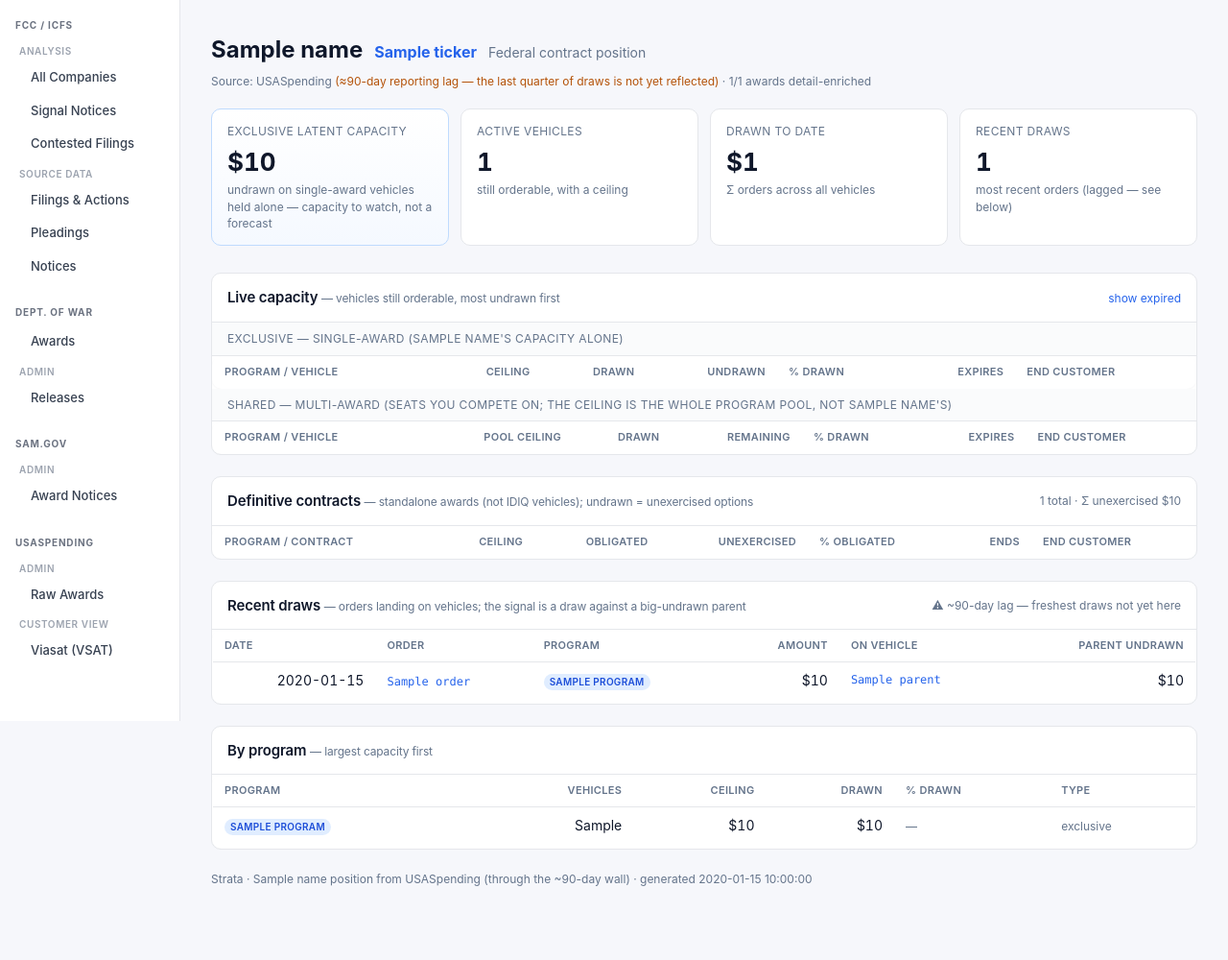
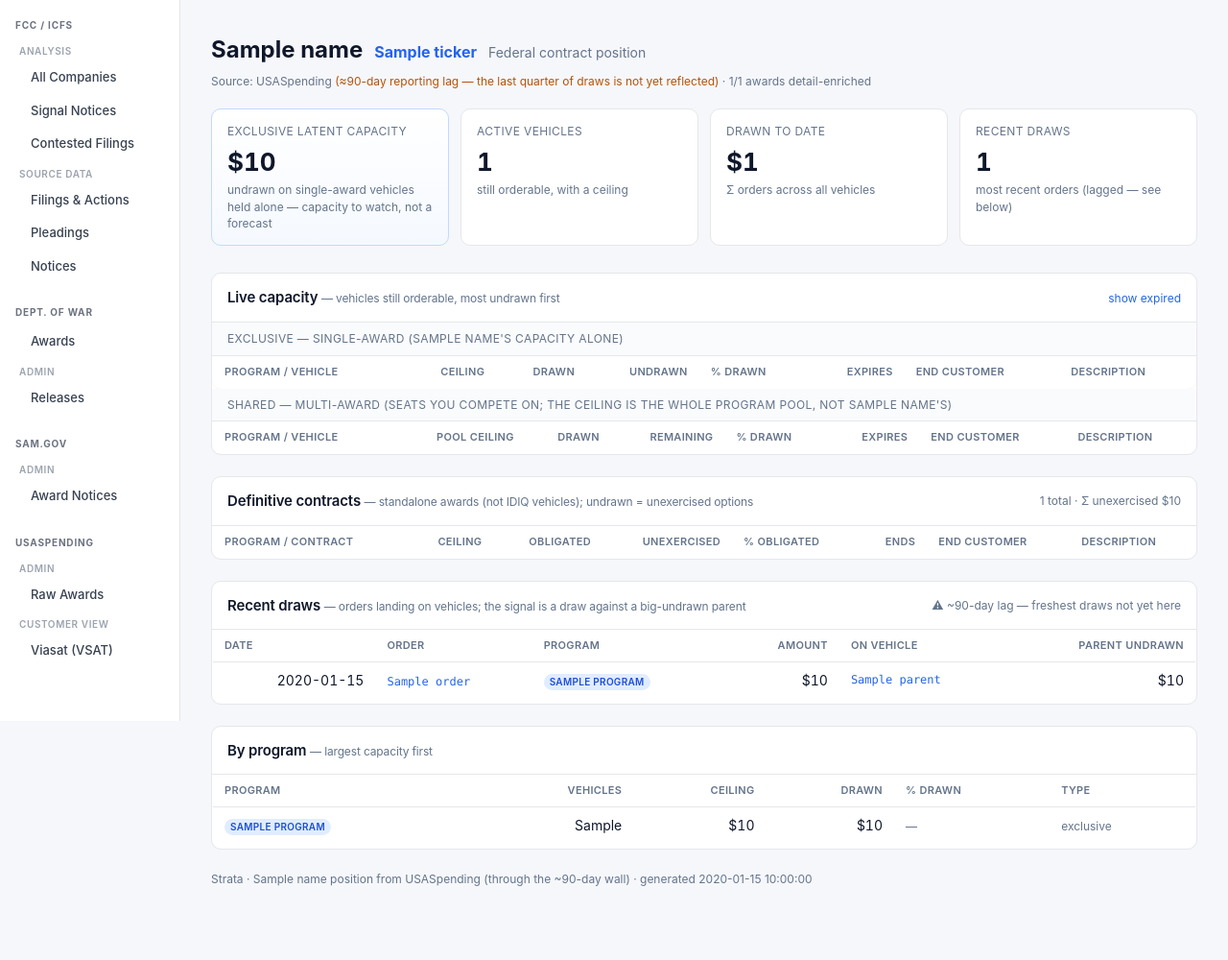
Before and after one commit to brandonorourke/strata, a FastAPI app: template apps/api/templates/company.html in a window 1280 px wide. Shown: the part 49-1049 px from the top of the page at 96% size. Run offline with FastAPI, Linux system fonts and the light colour scheme; the template is opened without the code that fills it: most values are stand-ins (such as "Sample title", 1, 10 or a date in 2020); lists and menus that the app fills with data are empty; parts of the project's set-up code (start-up, migrations or seed data) failed here and were passed over.

Commit message:
Update company.html

```diff
--- a/apps/api/templates/company.html
+++ b/apps/api/templates/company.html
@@ -3,7 +3,7 @@
 <style>
   .co { --card:#fff; --border:#e5e7eb; --ink:#0f172a; --muted:#64748b;
         --accent:#2563eb; --track:#eef2f7; --fill:#3b82f6; --warn:#b45309;
-        max-width:1120px; color:var(--ink);
+        color:var(--ink);
         font:14px/1.45 -apple-system,BlinkMacSystemFont,"Segoe UI",Roboto,sans-serif; }
   .co .num { font-variant-numeric:tabular-nums; text-align:right; white-space:nowrap; }
   .co .muted { color:var(--muted); }
@@ -51,7 +51,7 @@
     border-radius:4px; overflow:hidden; vertical-align:middle; margin-right:6px; }
   .co .bar .fill { display:block; height:100%; background:var(--fill); border-radius:4px; }
   .co .toggle { font-size:12px; }
-  .co .desc { max-width:340px; color:var(--muted); font-size:12px; }
+  .co .desc { max-width:200px; color:var(--muted); font-size:12px; white-space:nowrap; overflow:hidden; text-overflow:ellipsis; }
 </style>
 
 <div class="co">
@@ -102,7 +102,7 @@
     <table>
       <thead><tr>
         <th>Program / Vehicle</th><th class="num">Ceiling</th><th class="num">Drawn</th>
-        <th class="num">Undrawn</th><th>% drawn</th><th class="num">Expires</th><th>End customer</th>
+        <th class="num">Undrawn</th><th>% drawn</th><th class="num">Expires</th><th>End customer</th><th>Description</th>
       </tr></thead>
       <tbody>
       {% for x in exclusive_veh if x.active or show_expired %}
@@ -111,7 +111,6 @@
             <a class="mono" href="https://www.usaspending.gov/award/{{ x.gid }}" target="_blank" rel="noopener" title="View on USASpending">{{ x.award_id }}</a>
             {% if x.program %}<span class="pill prog">{{ x.program }}</span>{% endif %}
             {% if not x.active %}<span class="pill expired">expired</span>{% endif %}
-            <div class="desc">{{ (x.desc or "")[:90] }}</div>
           </td>
           <td class="num">{{ x.ceiling | fmt_usd }}</td>
           <td class="num">{{ x.drawn | fmt_usd }}</td>
@@ -123,6 +122,7 @@
           </td>
           <td class="num">{{ x.expiry.strftime("%Y-%m-%d") if x.expiry else "—" }}</td>
           <td class="small">{{ x.funding or x.agency or "—" }}</td>
+          <td><div class="desc" title="{{ (x.desc or '')[:200] }}">{{ (x.desc or "")[:90] }}</div></td>
         </tr>
       {% endfor %}
       </tbody>
@@ -133,7 +133,7 @@
     <table>
       <thead><tr>
         <th>Program / Vehicle</th><th class="num">Pool ceiling</th><th class="num">Drawn</th>
-        <th class="num">Remaining</th><th>% drawn</th><th class="num">Expires</th><th>End customer</th>
+        <th class="num">Remaining</th><th>% drawn</th><th class="num">Expires</th><th>End customer</th><th>Description</th>
       </tr></thead>
       <tbody>
       {% for x in shared_veh if x.active or show_expired %}
@@ -142,7 +142,6 @@
             <a class="mono" href="https://www.usaspending.gov/award/{{ x.gid }}" target="_blank" rel="noopener" title="View on USASpending">{{ x.award_id }}</a>
             {% if x.program %}<span class="pill prog">{{ x.program }}</span>{% endif %}
             {% if not x.active %}<span class="pill expired">expired</span>{% endif %}
-            <div class="desc">{{ (x.desc or "")[:90] }}</div>
           </td>
           <td class="num">{{ x.ceiling | fmt_usd }}</td>
           <td class="num">{{ x.drawn | fmt_usd }}</td>
@@ -154,6 +153,7 @@
           </td>
           <td class="num">{{ x.expiry.strftime("%Y-%m-%d") if x.expiry else "—" }}</td>
           <td class="small">{{ x.funding or x.agency or "—" }}</td>
+          <td><div class="desc" title="{{ (x.desc or '')[:200] }}">{{ (x.desc or "")[:90] }}</div></td>
         </tr>
       {% endfor %}
       </tbody>
@@ -171,7 +171,7 @@
     <table>
       <thead><tr>
         <th>Program / Contract</th><th class="num">Ceiling</th><th class="num">Obligated</th>
-        <th class="num">Unexercised</th><th>% obligated</th><th class="num">Ends</th><th>End customer</th>
+        <th class="num">Unexercised</th><th>% obligated</th><th class="num">Ends</th><th>End customer</th><th>Description</th>
       </tr></thead>
       <tbody>
       {% for x in definitive if x.active or show_expired %}
@@ -180,7 +180,6 @@
             <a class="mono" href="https://www.usaspending.gov/award/{{ x.gid }}" target="_blank" rel="noopener" title="View on USASpending">{{ x.award_id }}</a>
             {% if x.program %}<span class="pill prog">{{ x.program }}</span>{% endif %}
             {% if not x.active %}<span class="pill expired">expired</span>{% endif %}
-            <div class="desc">{{ (x.desc or "")[:90] }}</div>
           </td>
           <td class="num">{{ x.ceiling | fmt_usd }}</td>
           <td class="num">{{ x.obligated | fmt_usd }}</td>
@@ -192,6 +191,7 @@
           </td>
           <td class="num">{{ x.expiry.strftime("%Y-%m-%d") if x.expiry else "—" }}</td>
           <td class="small">{{ x.funding or x.agency or "—" }}</td>
+          <td><div class="desc" title="{{ (x.desc or '')[:200] }}">{{ (x.desc or "")[:90] }}</div></td>
         </tr>
       {% endfor %}
       </tbody>
```
